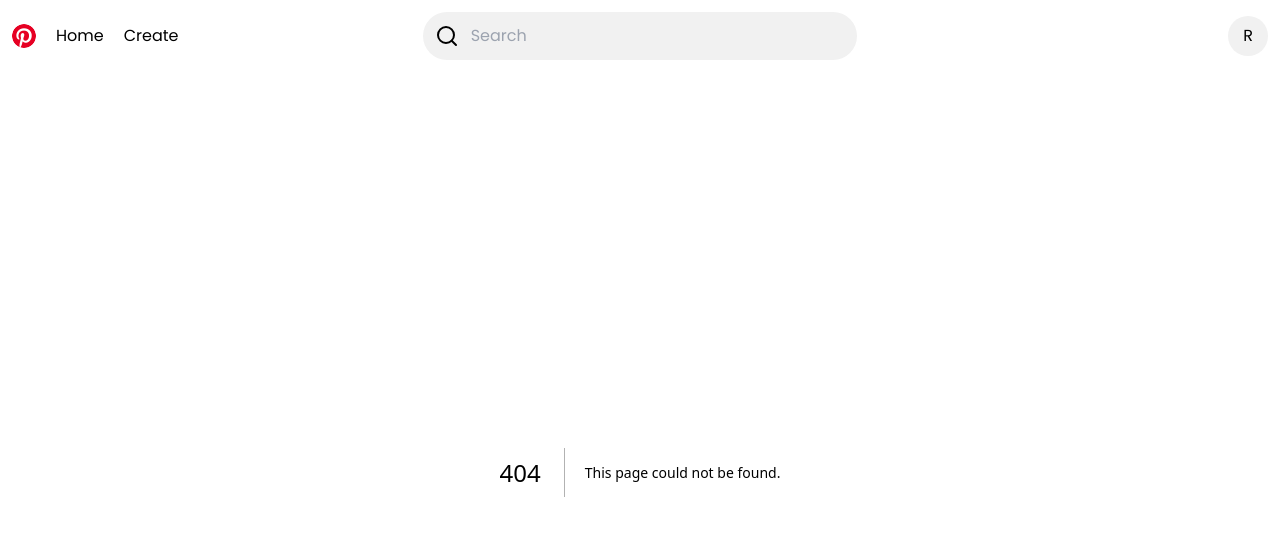
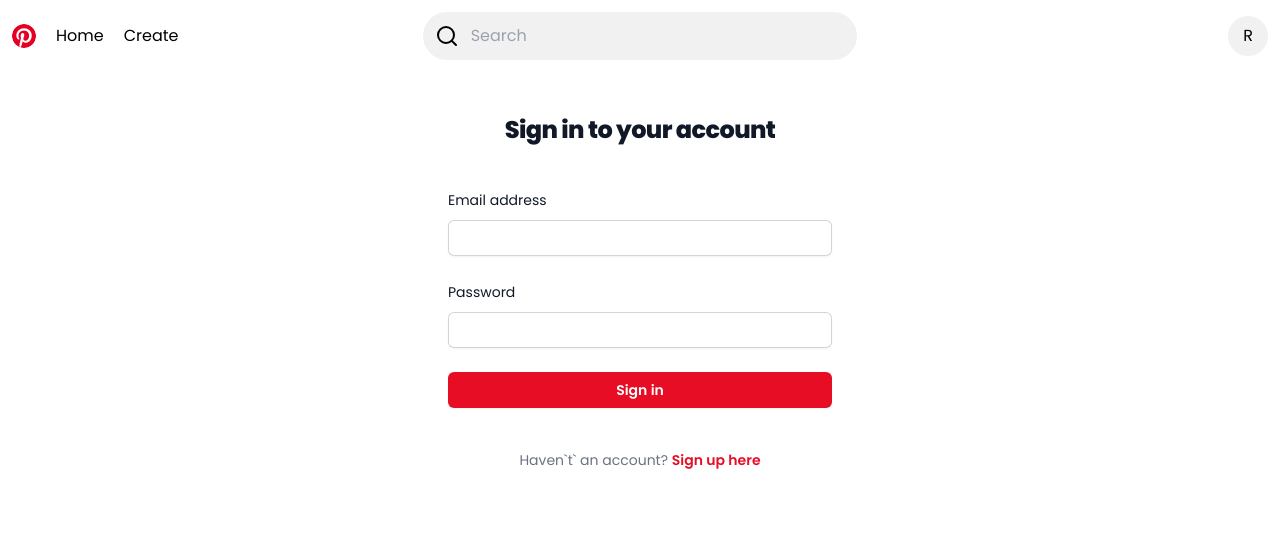
Before and after one commit to RidloGhifary/pinterest-clone, a Next.js app: page /login in a window 1280 px wide. Before the commit this address had no page. Shown: the top 536 px of the page. Built offline with nearby package versions, Linux system fonts and the light colour scheme.

Commit message:
feat: create ui login & register page

```diff
--- /dev/null
+++ b/src/app/(auth)/login/loading.tsx
@@ -0,0 +1,7 @@
+export default function Loading() {
+  return (
+    <div className="mt-12 flex h-full w-full items-center justify-center">
+      Loading...
+    </div>
+  );
+}
--- /dev/null
+++ b/src/app/(auth)/login/page.tsx
@@ -0,0 +1,78 @@
+import Link from "next/link";
+
+export default function Login() {
+  return (
+    <>
+      <div className="flex min-h-full flex-1 flex-col justify-center px-6 lg:px-8">
+        <div className="sm:mx-auto sm:w-full sm:max-w-sm">
+          <h2 className="mt-10 text-center text-2xl font-bold leading-9 tracking-tight text-gray-900">
+            Sign in to your account
+          </h2>
+        </div>
+
+        <div className="mt-10 sm:mx-auto sm:w-full sm:max-w-sm">
+          <form className="space-y-6">
+            <div>
+              <label
+                htmlFor="email"
+                className="block text-sm font-medium leading-6 text-gray-900"
+              >
+                Email address
+              </label>
+              <div className="mt-2">
+                <input
+                  id="email"
+                  name="email"
+                  type="email"
+                  autoComplete="email"
+                  required
+                  className="focus:outline-red-blood block w-full rounded-md border-0 py-1.5 text-gray-900 shadow-sm ring-1 ring-inset ring-gray-300 placeholder:text-gray-400 focus:ring-2 focus:ring-inset sm:text-sm sm:leading-6"
+                />
+              </div>
+            </div>
+
+            <div>
+              <div className="flex items-center justify-between">
+                <label
+                  htmlFor="password"
+                  className="block text-sm font-medium leading-6 text-gray-900"
+                >
+                  Password
+                </label>
+              </div>
+              <div className="mt-2">
+                <input
+                  id="password"
+                  name="password"
+                  type="password"
+                  autoComplete="current-password"
+                  required
+                  className="focus:outline-red-blood block w-full rounded-md border-0 py-1.5 text-gray-900 shadow-sm ring-1 ring-inset ring-gray-300 placeholder:text-gray-400 focus:ring-2 focus:ring-inset sm:text-sm sm:leading-6"
+                />
+              </div>
+            </div>
+
+            <div>
+              <button
+                type="submit"
+                className="bg-red-blood focus-visible:outline-red-blood hover:bg-red-blood/90 flex w-full justify-center rounded-md px-3 py-1.5 text-sm font-semibold leading-6 text-white shadow-sm focus-visible:outline focus-visible:outline-2 focus-visible:outline-offset-2"
+              >
+                Sign in
+              </button>
+            </div>
+          </form>
+
+          <p className="mt-10 text-center text-sm text-gray-500">
+            Haven`t` an account?{" "}
+            <Link
+              href="/register"
+              className="text-red-blood hover:text-red-blood/90 font-semibold leading-6"
+            >
+              Sign up here
+            </Link>
+          </p>
+        </div>
+      </div>
+    </>
+  );
+}
--- /dev/null
+++ b/src/app/(auth)/register/loading.tsx
@@ -0,0 +1,7 @@
+export default function Loading() {
+  return (
+    <div className="mt-12 flex h-full w-full items-center justify-center">
+      Loading...
+    </div>
+  );
+}
--- /dev/null
+++ b/src/app/(auth)/register/page.tsx
@@ -0,0 +1,97 @@
+import Link from "next/link";
+
+export default function Register() {
+  return (
+    <>
+      <div className="flex min-h-full flex-1 flex-col justify-center px-6 lg:px-8">
+        <div className="sm:mx-auto sm:w-full sm:max-w-sm">
+          <h2 className="mt-10 text-center text-2xl font-bold leading-9 tracking-tight text-gray-900">
+            Sign up to your account
+          </h2>
+        </div>
+
+        <div className="mt-10 sm:mx-auto sm:w-full sm:max-w-sm">
+          <form className="space-y-6">
+            <div>
+              <label
+                htmlFor="username"
+                className="block text-sm font-medium leading-6 text-gray-900"
+              >
+                Email address
+              </label>
+              <div className="mt-2">
+                <input
+                  id="username"
+                  name="username"
+                  type="username"
+                  autoComplete="username"
+                  required
+                  className="focus:outline-red-blood block w-full rounded-md border-0 py-1.5 text-gray-900 shadow-sm ring-1 ring-inset ring-gray-300 placeholder:text-gray-400 focus:ring-2 focus:ring-inset sm:text-sm sm:leading-6"
+                />
+              </div>
+            </div>
+
+            <div>
+              <label
+                htmlFor="email"
+                className="block text-sm font-medium leading-6 text-gray-900"
+              >
+                Email address
+              </label>
+              <div className="mt-2">
+                <input
+                  id="email"
+                  name="email"
+                  type="email"
+                  autoComplete="email"
+                  required
+                  className="focus:outline-red-blood block w-full rounded-md border-0 py-1.5 text-gray-900 shadow-sm ring-1 ring-inset ring-gray-300 placeholder:text-gray-400 focus:ring-2 focus:ring-inset sm:text-sm sm:leading-6"
+                />
+              </div>
+            </div>
+
+            <div>
+              <div className="flex items-center justify-between">
+                <label
+                  htmlFor="password"
+                  className="block text-sm font-medium leading-6 text-gray-900"
+                >
+                  Password
+                </label>
+              </div>
+              <div className="mt-2">
+                <input
+                  id="password"
+                  name="password"
+                  type="password"
+                  autoComplete="current-password"
+                  required
+                  className="focus:outline-red-blood block w-full rounded-md border-0 py-1.5 text-gray-900 shadow-sm ring-1 ring-inset ring-gray-300 placeholder:text-gray-400 focus:ring-2 focus:ring-inset sm:text-sm sm:leading-6"
+                />
+              </div>
+            </div>
+
+            <div>
+              <button
+                type="submit"
+                className="bg-red-blood focus-visible:outline-red-blood hover:bg-red-blood/90 flex w-full justify-center rounded-md px-3 py-1.5 text-sm font-semibold leading-6 text-white shadow-sm focus-visible:outline focus-visible:outline-2 focus-visible:outline-offset-2"
+              >
+                Sign up
+              </button>
+            </div>
+          </form>
+
+          <p className="mt-10 text-center text-sm text-gray-500">
+            Already have an account?{" "}
+            <Link
+              href="/login"
+              className="text-red-blood hover:text-red-blood/90 font-semibold leading-6"
+            >
+              Sign in here
+            </Link>
+          </p>
+        </div>
+      </div>
+    </>
+  );
+}
--- a/tailwind.config.ts
+++ b/tailwind.config.ts
@@ -13,6 +13,7 @@
     extend: {
       colors: {
         "light-gray": "#f1f1f1",
+        "red-blood": "#e70d24",
       },
     },
   },
```
